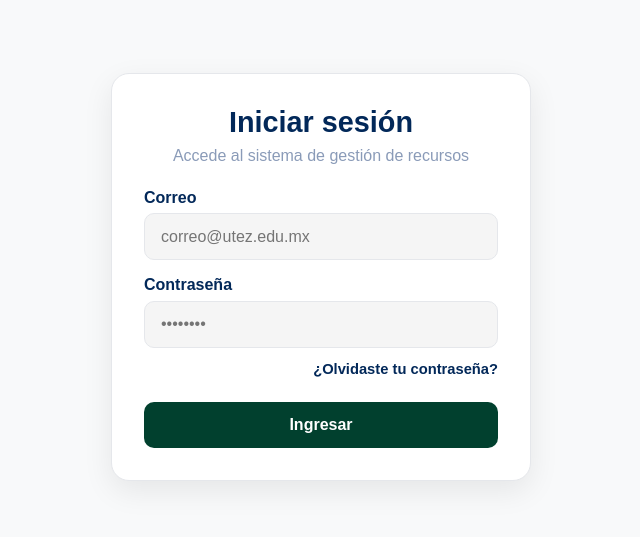
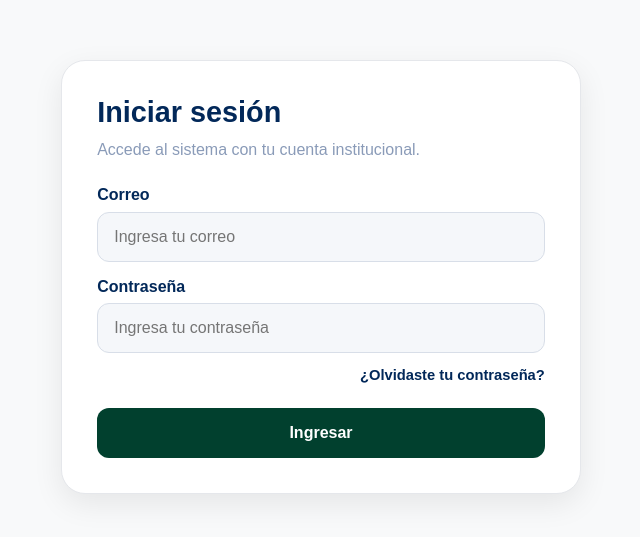
Before and after one commit to GatoGroZero/resource-management-system, a React app in the folder web/: page /login in a window 1280 px wide. Shown: the part 123-660 px from the top of the page, without its empty margins (319-959 px from the left). Built offline with nearby package versions, Linux system fonts and the light colour scheme; the HTML template or start-up script is replaced by a standard one.

Commit message:
style(web): simplificar login y remover pistas sensibles en placeholders

```diff
--- /dev/null
+++ b/web/src/components/auth/AuthShell.jsx
@@ -0,0 +1,13 @@
+function AuthShell({ title, subtitle, children }) {
+    return (
+      <div className="auth-page">
+        <div className="auth-card auth-card-single">
+          <h2 className="auth-title">{title}</h2>
+          <p className="auth-subtitle">{subtitle}</p>
+          {children}
+        </div>
+      </div>
+    )
+  }
+
+  export default AuthShell
--- a/web/src/index.css
+++ b/web/src/index.css
@@ -16,7 +16,8 @@ a {
 }
 
 button,
-input {
+input,
+textarea {
   font: inherit;
 }
 
@@ -26,30 +27,35 @@ input {
   justify-content: center;
   align-items: center;
   background: #F8F9FA;
-  padding: 1rem;
+  padding: 1.5rem;
 }
 
 .auth-card {
-  width: 100%;
-  max-width: 420px;
   background: #FFFFFF;
-  padding: 2rem;
-  border-radius: 18px;
+  padding: 2.2rem;
+  border-radius: 24px;
   box-shadow: 0 10px 30px rgba(0, 0, 0, 0.08);
   border: 1px solid #E5E7EB;
+  display: flex;
+  flex-direction: column;
+  justify-content: center;
+}
+
+.auth-card-single {
+  width: 100%;
+  max-width: 520px;
 }
 
 .auth-title {
   font-size: 1.8rem;
   margin-bottom: 0.5rem;
-  text-align: center;
   color: #022859;
 }
 
 .auth-subtitle {
-  text-align: center;
   margin-bottom: 1.5rem;
   color: #8A9BB8;
+  line-height: 1.6;
 }
 
 .auth-form {
@@ -61,7 +67,7 @@ input {
 .auth-field {
   display: flex;
   flex-direction: column;
-  gap: 0.4rem;
+  gap: 0.45rem;
 }
 
 .auth-label {
@@ -70,19 +76,23 @@ input {
 }
 
 .auth-input {
-  padding: 0.85rem 1rem;
-  border-radius: 10px;
-  border: 1px solid #E5E7EB;
+  padding: 0.95rem 1rem;
+  border-radius: 12px;
+  border: 1px solid #D8DEE8;
   outline: none;
-  background: #F5F5F5;
+  background: #F5F7FA;
   color: #022859;
+}
+
+.auth-input:focus {
+  border-color: #01402E;
 }
 
 .auth-button {
   margin-top: 0.5rem;
-  padding: 0.9rem 1rem;
+  padding: 1rem 1rem;
   border: none;
-  border-radius: 10px;
+  border-radius: 12px;
   background: #01402E;
   color: #FFFFFF;
   cursor: pointer;
@@ -100,3 +110,8 @@ input {
   color: #8B0000;
   font-size: 0.85rem;
 }
+
+.auth-helper {
+  text-align: center;
+  margin-top: 1rem;
+}
--- a/web/src/pages/auth/ForgotPasswordPage.jsx
+++ b/web/src/pages/auth/ForgotPasswordPage.jsx
@@ -4,6 +4,7 @@ import { zodResolver } from '@hookform/resolvers/zod'
 import { Link, useNavigate } from 'react-router-dom'
 import { forgotPasswordRequest } from '../../api/authApi'
 import { showToast } from '../../utils/alertUtils'
+import AuthShell from '../../components/auth/AuthShell'
 
 const schema = z.object({
   email: z.string().min(1, 'El correo es obligatorio').email('El correo no es válido'),
@@ -36,13 +37,10 @@ function ForgotPasswordPage() {
   }
 
   return (
-    <div className="auth-page">
-      <div className="auth-card">
-        <h1 className="auth-title">Recuperar contraseña</h1>
-        <p className="auth-subtitle">
-          Ingresa tu correo para recibir un código de verificación
-        </p>
-
+    <AuthShell
+      title="Recuperar contraseña"
+      subtitle="Ingresa tu correo para recibir un código de verificación."
+    >
       <form onSubmit={handleSubmit(onSubmit)} className="auth-form">
         <div className="auth-field">
           <label className="auth-label">Correo electrónico</label>
@@ -60,13 +58,12 @@ function ForgotPasswordPage() {
         </button>
       </form>
 
-        <div style={{ marginTop: '1rem', textAlign: 'center' }}>
+      <div className="auth-helper">
         <Link to="/login" className="auth-link">
           Volver al inicio de sesión
         </Link>
       </div>
-      </div>
-    </div>
+    </AuthShell>
   )
 }
 
--- a/web/src/pages/auth/LoginPage.jsx
+++ b/web/src/pages/auth/LoginPage.jsx
@@ -5,6 +5,7 @@ import { Link, useNavigate } from 'react-router-dom'
 import { loginRequest } from '../../api/authApi'
 import { useAuth } from '../../context/AuthContext'
 import { showToast } from '../../utils/alertUtils'
+import AuthShell from '../../components/auth/AuthShell'
 
 const loginSchema = z.object({
   email: z.string().min(1, 'El correo es obligatorio').email('El correo no es válido'),
@@ -45,19 +46,16 @@ function LoginPage() {
   }
 
   return (
-    <div className="auth-page">
-      <div className="auth-card">
-        <div style={{ textAlign: 'center', marginBottom: '1.5rem' }}>
-          <h1 className="auth-title">Iniciar sesión</h1>
-          <p className="auth-subtitle">Accede al sistema de gestión de recursos</p>
-        </div>
-
+    <AuthShell
+      title="Iniciar sesión"
+      subtitle="Accede al sistema con tu cuenta institucional."
+    >
       <form onSubmit={handleSubmit(onSubmit)} className="auth-form">
         <div className="auth-field">
           <label className="auth-label">Correo</label>
           <input
             type="email"
-              placeholder="correo@utez.edu.mx"
+            placeholder="Ingresa tu correo"
             {...register('email')}
             className="auth-input"
           />
@@ -68,14 +66,14 @@ function LoginPage() {
           <label className="auth-label">Contraseña</label>
           <input
             type="password"
-              placeholder="••••••••"
+            placeholder="Ingresa tu contraseña"
             {...register('password')}
             className="auth-input"
           />
           {errors.password && <span className="auth-error">{errors.password.message}</span>}
         </div>
 
-          <div style={{ textAlign: 'right', marginTop: '-0.25rem' }}>
+        <div style={{ textAlign: 'right', marginTop: '-0.2rem' }}>
           <Link to="/forgot-password" className="auth-link">
             ¿Olvidaste tu contraseña?
           </Link>
@@ -85,8 +83,7 @@ function LoginPage() {
           {isSubmitting ? 'Ingresando...' : 'Ingresar'}
         </button>
       </form>
-      </div>
-    </div>
+    </AuthShell>
   )
 }
 
--- a/web/src/pages/auth/VerifyOtpPage.jsx
+++ b/web/src/pages/auth/VerifyOtpPage.jsx
@@ -5,12 +5,10 @@ import { zodResolver } from '@hookform/resolvers/zod'
 import { Link, useNavigate } from 'react-router-dom'
 import { verifyOtpRequest } from '../../api/authApi'
 import { showToast } from '../../utils/alertUtils'
+import AuthShell from '../../components/auth/AuthShell'
 
 const schema = z.object({
-  code: z
-    .string()
-    .min(6, 'El código debe tener 6 dígitos')
-    .max(6, 'El código debe tener 6 dígitos'),
+  code: z.string().min(6, 'El código debe tener 6 dígitos').max(6, 'El código debe tener 6 dígitos'),
 })
 
 function VerifyOtpPage() {
@@ -51,13 +49,10 @@ function VerifyOtpPage() {
   }
 
   return (
-    <div className="auth-page">
-      <div className="auth-card">
-        <h1 className="auth-title">Verificar código</h1>
-        <p className="auth-subtitle">
-          Ingresa el código de 6 dígitos enviado a tu correo
-        </p>
-
+    <AuthShell
+      title="Verificar código"
+      subtitle="Ingresa el código de 6 dígitos enviado a tu correo."
+    >
       <form onSubmit={handleSubmit(onSubmit)} className="auth-form">
         <div className="auth-field">
           <label className="auth-label">Código</label>
@@ -76,13 +71,12 @@ function VerifyOtpPage() {
         </button>
       </form>
 
-        <div style={{ marginTop: '1rem', textAlign: 'center' }}>
+      <div className="auth-helper">
         <Link to="/forgot-password" className="auth-link">
           Reenviar o cambiar correo
         </Link>
       </div>
-      </div>
-    </div>
+    </AuthShell>
   )
 }
 
--- a/web/src/pages/requests/NewRequestPage.jsx
+++ b/web/src/pages/requests/NewRequestPage.jsx
@@ -49,7 +49,7 @@ function NewRequestPage() {
     <DashboardLayout>
       <PageHeader
         title="Nueva Solicitud"
-        subtitle="Registra una nueva solicitud de espacio o equipo"
+        subtitle="Completa el formulario para registrar una nueva solicitud"
       />
 
       <div style={cardStyle}>
@@ -61,12 +61,19 @@ function NewRequestPage() {
             {...register('title')}
           />
 
-          <AppInput
-            label="Descripción"
-            placeholder="Describe la solicitud"
-            error={errors.description?.message}
-            {...register('description')}
-          />
+          <div style={{ display: 'flex', flexDirection: 'column', gap: '0.4rem' }}>
+            <label style={{ fontWeight: '600', color: '#022859' }}>Descripción</label>
+            <textarea
+              placeholder="Describe el motivo o contexto de la solicitud"
+              {...register('description')}
+              style={textareaStyle}
+            />
+            {errors.description && (
+              <span style={{ color: '#8B0000', fontSize: '0.85rem' }}>
+                {errors.description.message}
+              </span>
+            )}
+          </div>
 
           <AppButton type="submit" disabled={isSubmitting}>
             {isSubmitting ? 'Guardando...' : 'Enviar solicitud'}
@@ -79,11 +86,23 @@ function NewRequestPage() {
 
 const cardStyle = {
   background: '#FFFFFF',
-  padding: '1.2rem',
-  borderRadius: '14px',
+  padding: '1.3rem',
+  borderRadius: '16px',
   boxShadow: '0 6px 16px rgba(0,0,0,0.06)',
   border: '2px solid #C8E6C9',
-  maxWidth: '700px',
+  maxWidth: '760px',
+}
+
+const textareaStyle = {
+  minHeight: '130px',
+  padding: '0.95rem 1rem',
+  borderRadius: '10px',
+  border: '1px solid #E5E7EB',
+  outline: 'none',
+  background: '#F5F5F5',
+  color: '#022859',
+  resize: 'vertical',
+  font: 'inherit',
 }
 
 export default NewRequestPage
--- a/web/src/pages/requests/RequestsPage.jsx
+++ b/web/src/pages/requests/RequestsPage.jsx
@@ -68,36 +68,39 @@ function RequestsPage() {
       />
 
       {loading ? (
-        <p>Cargando solicitudes...</p>
+        <div style={cardStyle}>
+          <p style={{ color: '#8A9BB8' }}>Cargando solicitudes...</p>
+        </div>
       ) : visibleRequests.length === 0 ? (
         <div style={cardStyle}>
-          <p>No hay solicitudes registradas.</p>
+          <p style={{ color: '#8A9BB8' }}>No hay solicitudes registradas.</p>
         </div>
       ) : (
         <div style={{ display: 'grid', gap: '1rem' }}>
           {visibleRequests.map((request) => (
             <div key={request.id} style={cardStyle}>
-              <div style={{ display: 'flex', justifyContent: 'space-between', marginBottom: '0.6rem' }}>
-                <h3 style={{ color: '#022859' }}>{request.title}</h3>
+              <div style={topRowStyle}>
+                <div>
+                  <h3 style={titleStyle}>{request.title}</h3>
+                  <p style={mutedStyle}>
+                    Solicitante: {request.requester?.name} {request.requester?.lastName}
+                  </p>
+                </div>
+
                 <StatusBadge status={request.status} />
               </div>
 
-              <p style={{ marginBottom: '0.6rem', color: '#022859' }}>
-                {request.description}
-              </p>
-
-              <p style={{ color: '#8A9BB8', fontSize: '0.92rem', marginBottom: '0.8rem' }}>
-                Solicitante: {request.requester?.name} {request.requester?.lastName}
-              </p>
+              <p style={descriptionStyle}>{request.description}</p>
 
               {request.responseMessage && (
-                <p style={{ color: '#01402E', fontSize: '0.92rem', marginBottom: '0.8rem' }}>
-                  Respuesta: {request.responseMessage}
-                </p>
+                <div style={responseBoxStyle}>
+                  <strong style={{ color: '#01402E' }}>Respuesta:</strong>{' '}
+                  <span style={{ color: '#01402E' }}>{request.responseMessage}</span>
+                </div>
               )}
 
               {isAdmin && request.status === 'PENDING' && (
-                <div style={{ display: 'flex', gap: '0.75rem', flexWrap: 'wrap' }}>
+                <div style={{ display: 'flex', gap: '0.75rem', flexWrap: 'wrap', marginTop: '1rem' }}>
                   <AppButton onClick={() => handleApprove(request.id)}>
                     Aprobar
                   </AppButton>
@@ -120,10 +123,42 @@ function RequestsPage() {
 
 const cardStyle = {
   background: '#FFFFFF',
-  padding: '1.2rem',
-  borderRadius: '14px',
+  padding: '1.3rem',
+  borderRadius: '16px',
   boxShadow: '0 6px 16px rgba(0,0,0,0.06)',
   border: '2px solid #C8E6C9',
 }
 
+const topRowStyle = {
+  display: 'flex',
+  justifyContent: 'space-between',
+  alignItems: 'flex-start',
+  gap: '1rem',
+  marginBottom: '0.8rem',
+}
+
+const titleStyle = {
+  color: '#022859',
+  marginBottom: '0.35rem',
+}
+
+const mutedStyle = {
+  color: '#8A9BB8',
+  fontSize: '0.92rem',
+}
+
+const descriptionStyle = {
+  color: '#022859',
+  lineHeight: '1.6',
+  marginBottom: '0.9rem',
+}
+
+const responseBoxStyle = {
+  background: '#F0FFF4',
+  border: '1px solid #C8E6C9',
+  padding: '0.8rem',
+  borderRadius: '10px',
+  marginTop: '0.5rem',
+}
+
 export default RequestsPage
```
Also changed, not shown: web/src/pages/auth/ResetPasswordPage.jsx (+10 -21 lines), web/src/pages/dashboard/DashboardPage.jsx (+45 -20 lines). Lines whose indentation alone changed are shown as unchanged.
